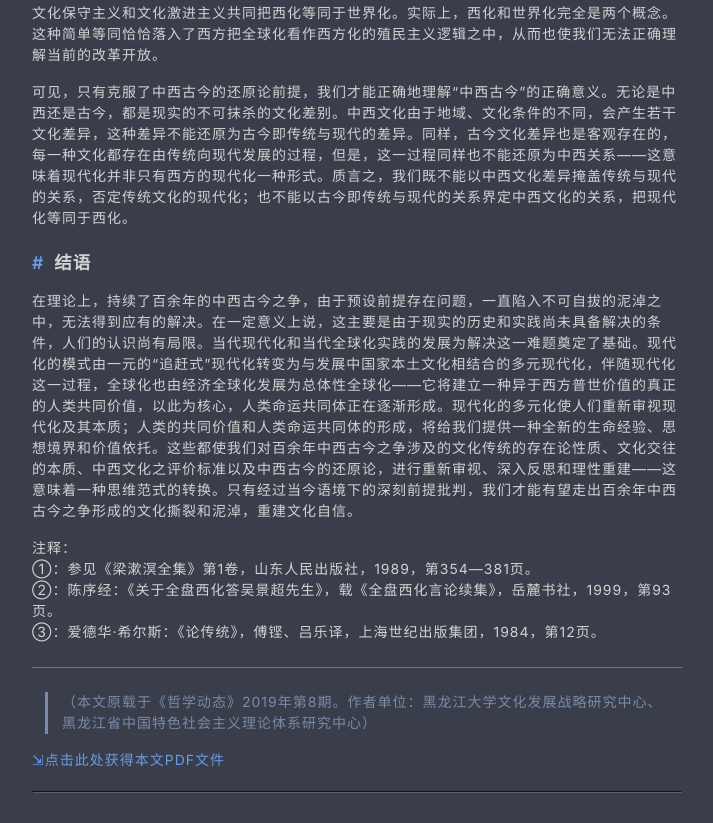
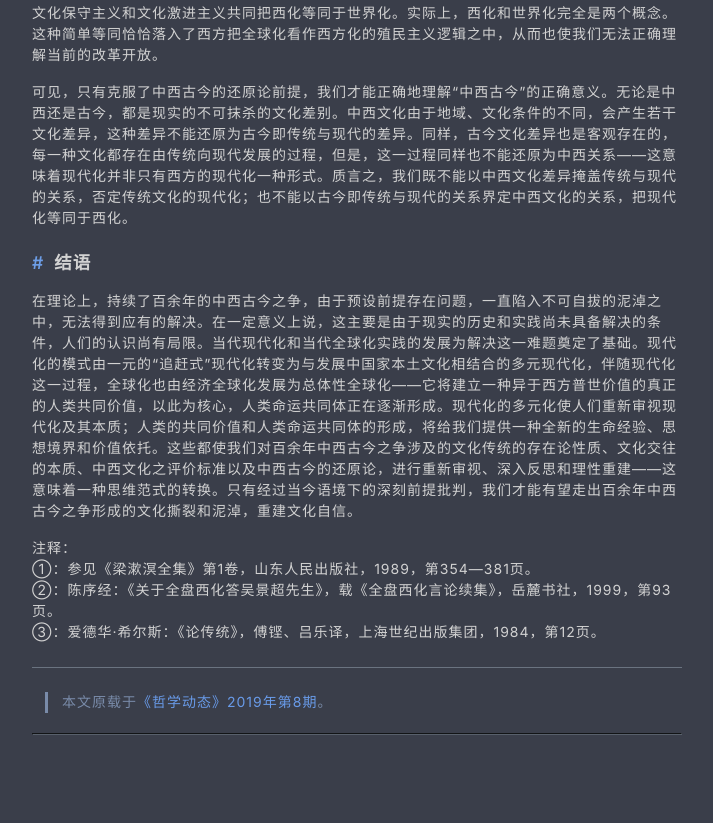
Before and after one commit to liushiqi-xyz/liushiqi-xyz.github.io, a plain HTML site: page 2021/07/13/中西古今之争的前提批判/index.html in a window 1280 px wide. Shown: the part 5877-6700 px from the top of the page, without its empty margins (283-996 px from the left). After the commit the page ends 6642 px from the top, so only its background shows below. Drawn offline with Linux system fonts and the light colour scheme; a script that the page names is missing.

Commit message:
Site updated: 2021-07-20 21:45:38

```diff
--- a/2021/07/13/中西古今之争的前提批判/index.html
+++ b/2021/07/13/中西古今之争的前提批判/index.html
@@ -92,9 +92,8 @@
 <p>注释：<br>①：参见《梁漱溟全集》第1卷，山东人民出版社，1989，第354—381页。<br>②：陈序经：《关于全盘西化答吴景超先生》，载《全盘西化言论续集》，岳麓书社，1999，第93页。<br>③：爱德华·希尔斯：《论传统》，傅铿、吕乐译，上海世纪出版集团，1984，第12页。</p>
 <hr>
 <blockquote>
-<p>（本文原载于《哲学动态》2019年第8期。作者单位：黑龙江大学文化发展战略研究中心、黑龙江省中国特色社会主义理论体系研究中心）</p>
+<p>本文原载于<a target="_blank" rel="noopener" href="https://chn.oversea.cnki.net/kcms/detail/detail.aspx?dbcode=CJFD&filename=ZXDT201908001&dbname=CJFDLAST2019">《哲学动态》2019年第8期</a>。</p>
 </blockquote>
-<p><a target="_blank" rel="noopener" href="https://s3.us-west-2.amazonaws.com/secure.notion-static.com/838b5f3a-f2da-484d-8e6d-8f19b675259a/_-_.pdf?X-Amz-Algorithm=AWS4-HMAC-SHA256&X-Amz-Credential=AKIAT73L2G45O3KS52Y5/20210712/us-west-2/s3/aws4_request&X-Amz-Date=20210712T155041Z&X-Amz-Expires=86400&X-Amz-Signature=cdeb8e0a49fb4d05f7a103f6d1a6113b55a83780c0698806610cd348295fadf1&X-Amz-SignedHeaders=host&response-content-disposition=filename%20=%22%25E4%25B8%25AD%25E8%25A5%25BF%25E5%258F%25A4%25E4%25BB%258A%25E4%25B9%258B%25E4%25BA%2589%25E7%259A%2584%25E5%2589%258D%25E6%258F%2590%25E6%2589%25B9%25E5%2588%25A4%2520-%2520%25E4%25B8%2581%25E7%25AB%258B%25E7%25BE%25A4.pdf%22">⇲点击此处获得本文PDF文件</a></p>
 
     </div>
 
```
